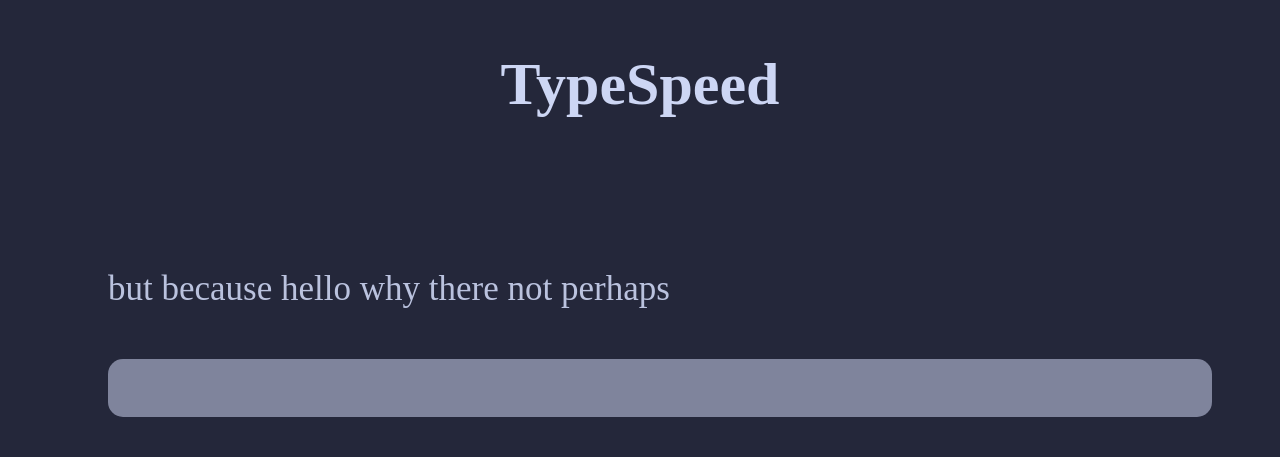
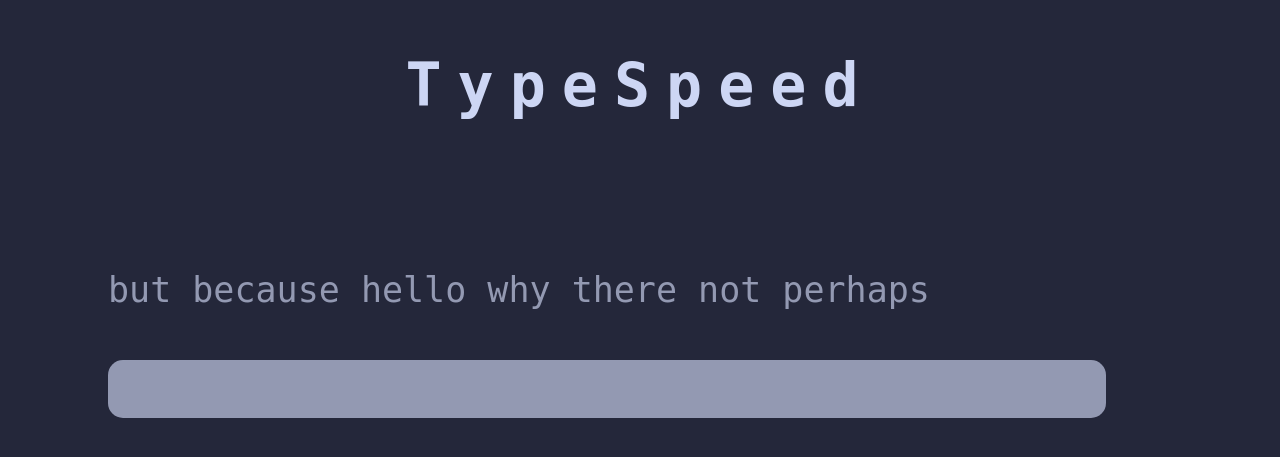
Before and after one commit to dastarruer/CS50FinalProject, a Flask app: page / in a window 1280 px wide. Shown: the top 457 px of the page. Run offline with Flask 3, Linux system fonts and the light colour scheme.

Commit message:
Added fonts

```diff
--- a/static/styles.css
+++ b/static/styles.css
@@ -10,6 +10,7 @@
 
 .current {
     background-color: #9399b233;
+    color: #bac2de;
 }
 .typed-correct {
     color: #a6da95;
@@ -19,43 +20,59 @@
 }
 
 #logo {
+    font-family: "JetBrains Mono", monospace;
+    font-optical-sizing: auto;
+
+    font-weight: 700;
+    font-size: 60px;
+    letter-spacing: 1rem;
+
+    color: #cdd6f4;
+
     text-align: center;
-    font-size: 60px;
-    color: #cdd6f4;
 }
 
 #words {
-    color: #bac2de;
+    grid-row-start: 1;
+
+    font-family: "Roboto Mono", monospace;
+    font-optical-sizing: auto;
+    font-weight: 400;
+    font-style: normal;
     font-size: 35px;
-
-    grid-row-start: 1;
+    color: #9399b2;
 }
 
 #input {
     grid-row-start: 2;
 }
+
 #inputfield {
     caret-color: #f4dbd6;
 
-    background-color: #7f849c;
-    color: #bac2de;
+    background-color: #9399b2;
+    color: #6c7086;
 
     font-size: 30px;
 
-    width: 100%;
+    width: 90%;
     padding: 12px 20px;
 
     border-radius: 15px;
-    border: 2px #7f849c;
+    border: 2px #6c7086;
 
     outline: none;
 }
 
 #wpm {
+    grid-row-start: 3;
+
+    font-family: "Roboto Mono", monospace;
+    font-optical-sizing: auto;
+    font-weight: 700;
+    font-style: normal;
     font-size: 50px;
     color: #a6da95;
 
-    grid-row-start: 3;
-
     text-align: center;
 }
```
